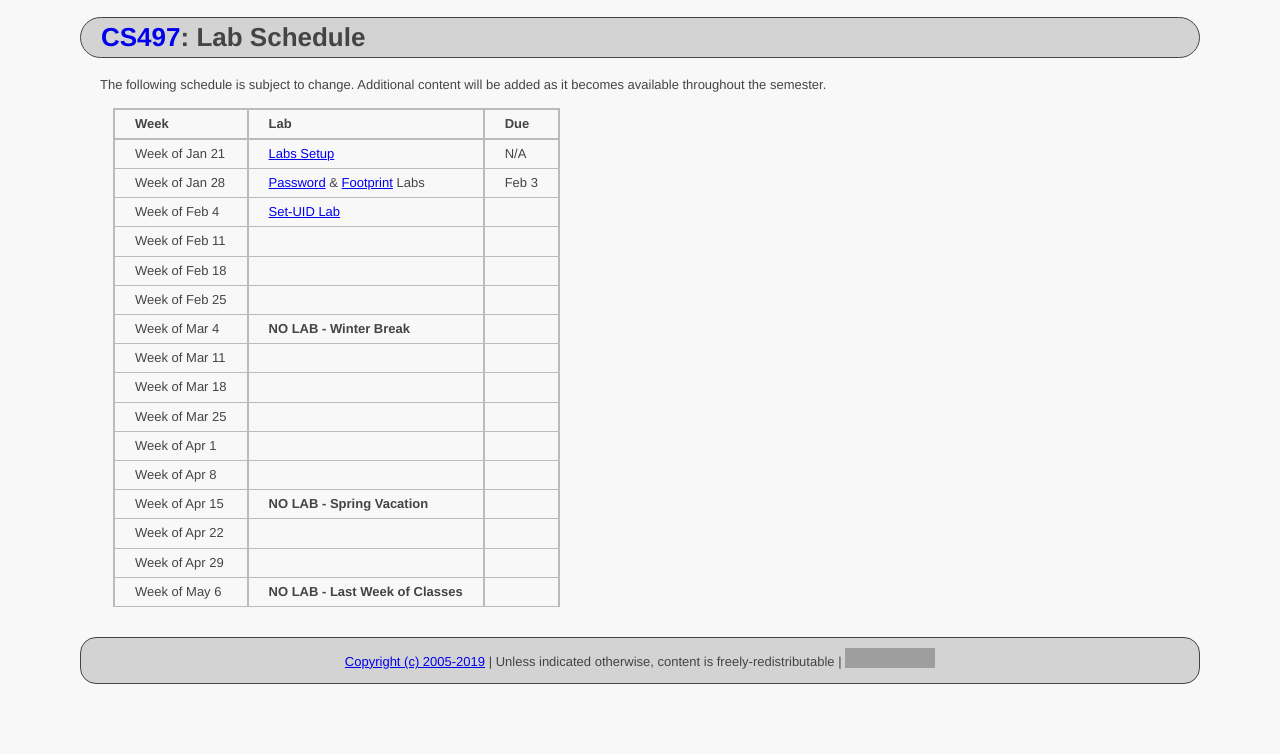
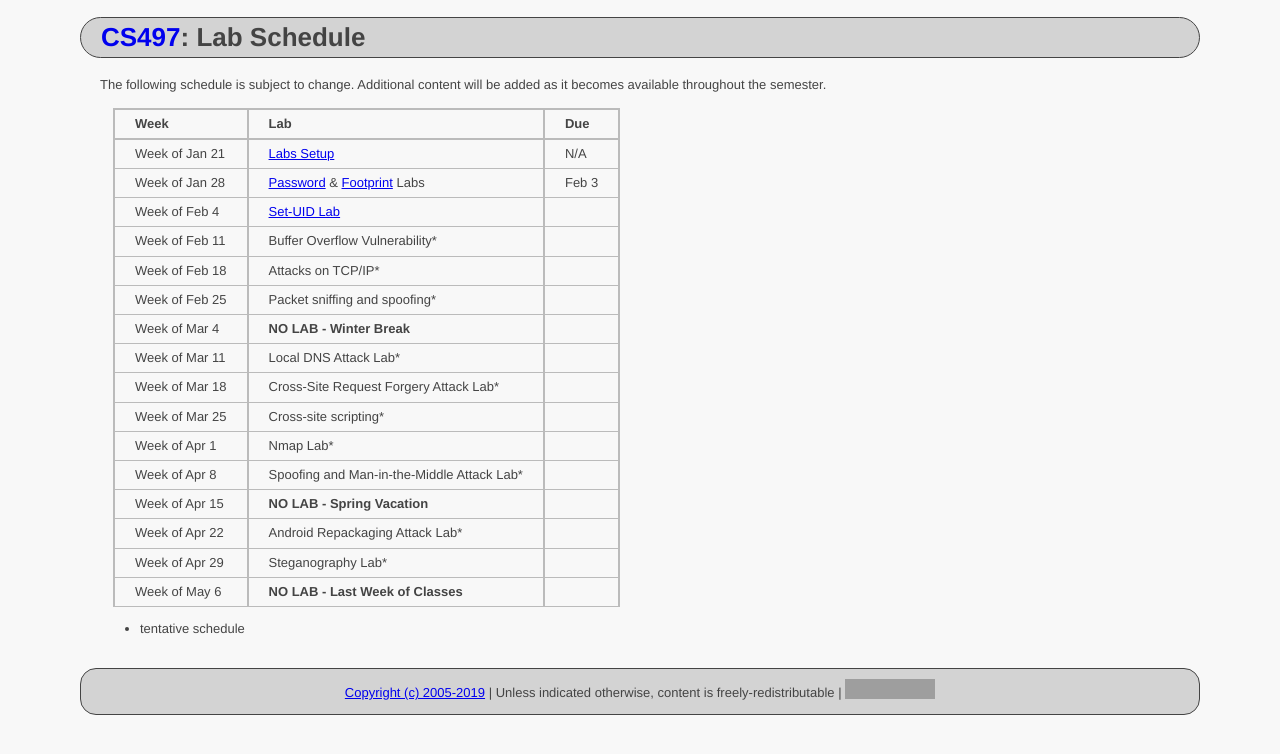
Before and after one commit to ycpcs/cs497-spring2019, a Jekyll site: the page built from labs/index.md, in a window 1280 px wide. Shown: the top 754 px of the page. Built offline with Jekyll 4.4.1, drawn with Linux system fonts in a browser that asks for light colours; grey boxes are pictures that could not be loaded.

Commit message:
Update index.md

```diff
--- a/labs/index.md
+++ b/labs/index.md
@@ -13,16 +13,18 @@ Additional content will be added as it becomes available throughout the semester
 Week of Jan 21 |  [Labs Setup](lab01.html)                                              | N/A
 Week of Jan 28 |  [Password](lab02.html) & [Footprint](lab02b.html) Labs                | Feb 3
 Week of Feb 4  |  [Set-UID Lab](lab03.html)                                             |
-Week of Feb 11 |  |
-Week of Feb 18 |  |
-Week of Feb 25 |  |
+Week of Feb 11 |  Buffer Overflow Vulnerability*|
+Week of Feb 18 |  Attacks on TCP/IP*|
+Week of Feb 25 |  Packet sniffing and spoofing*|
 Week of Mar 4  |  **NO LAB - Winter Break**                                             |
-Week of Mar 11 |  |
-Week of Mar 18 |  |
-Week of Mar 25 |  |
-Week of Apr 1  |  |
-Week of Apr 8  |  |
+Week of Mar 11 |  Local DNS Attack Lab*|
+Week of Mar 18 |  Cross-Site Request Forgery Attack Lab*|
+Week of Mar 25 |  Cross-site scripting*|
+Week of Apr 1  |  Nmap Lab*|
+Week of Apr 8  |  Spoofing and Man-in-the-Middle Attack Lab*|
 Week of Apr 15 |  **NO LAB - Spring Vacation**                                          |
-Week of Apr 22 |  |
-Week of Apr 29 |  |
+Week of Apr 22 |  Android Repackaging Attack Lab*|
+Week of Apr 29 |  Steganography Lab*|
 Week of May 6  |  **NO LAB - Last Week of Classes**                                     |
+
+* tentative schedule
```
